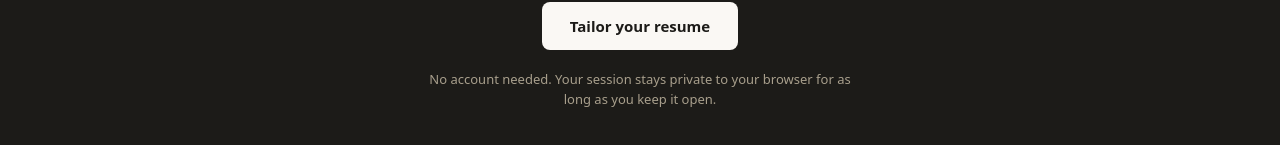
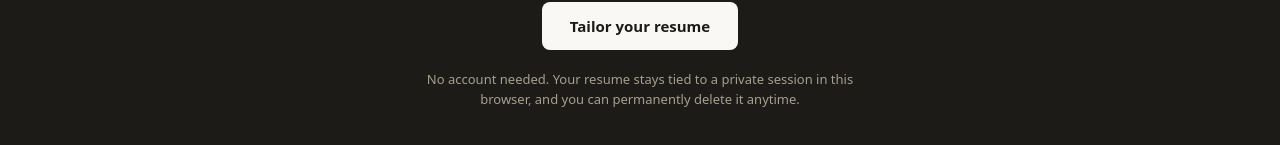
Before and after one commit to MosesfromSinai/Emend, a Next.js app in the folder web/: page / in a window 1280 px wide. Shown: the part 5748-5893 px from the top of the page. Built offline with nearby package versions, Linux system fonts and the light colour scheme.

Commit message:
fix misleading privacy copy

```diff
--- a/web/components/landing/cta-band.tsx
+++ b/web/components/landing/cta-band.tsx
@@ -18,8 +18,8 @@ export function CtaBand() {
           Tailor your resume
         </Link>
         <p className="mx-auto mt-5 max-w-md text-[13px] text-[#a89f8c]">
-          No account needed. Your session stays private to your browser for
-          as long as you keep it open.
+          No account needed. Your resume stays tied to a private session in
+          this browser, and you can permanently delete it anytime.
         </p>
       </Reveal>
     </div>
```
